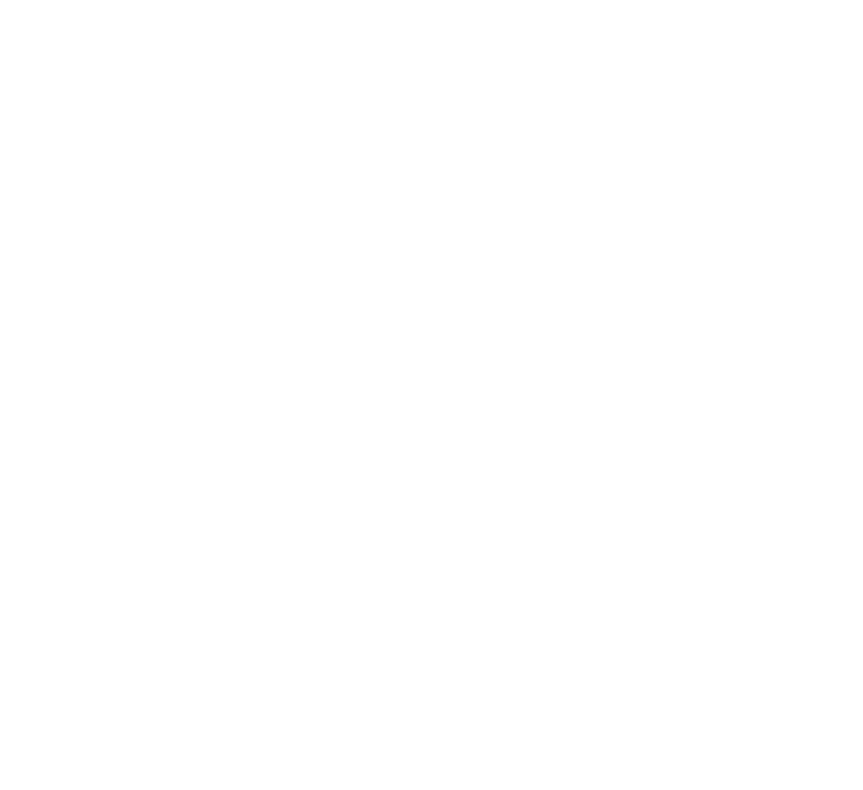
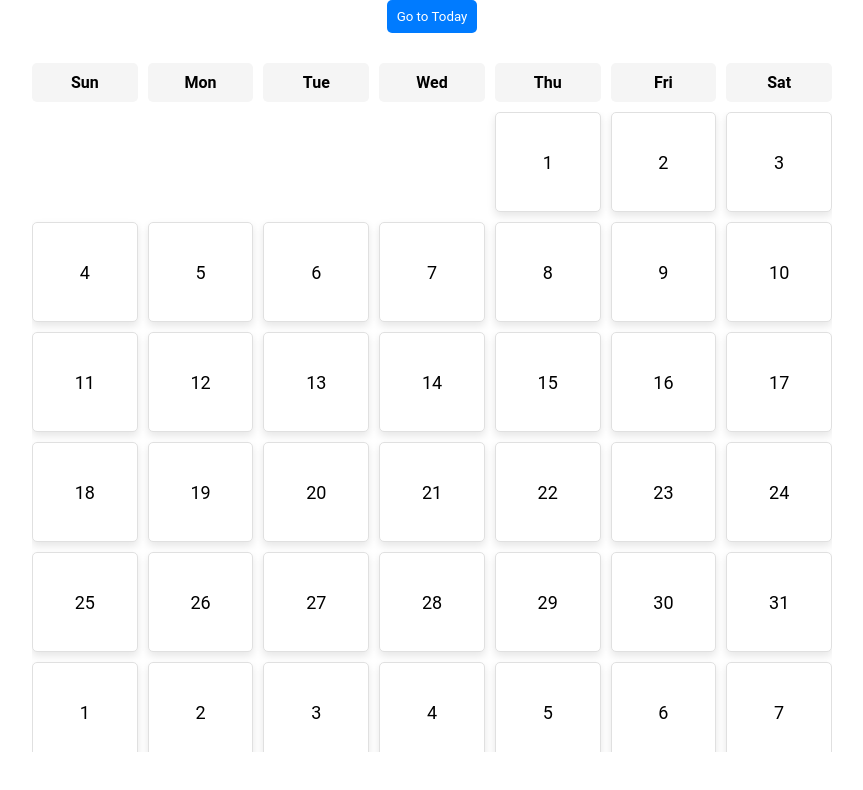
Before and after one commit to Irishwolf13/calApp2, a React (Vite) app: page /cal in a window 1280 px wide. Shown: the top 790 px of the page, without its empty margins (208-1071 px from the left). Built offline with nearby package versions, Linux system fonts and the light colour scheme.

Commit message:
Initial commit

```diff
--- a/package.json
+++ b/package.json
@@ -23,6 +23,7 @@
     "@types/react-router-dom": "^5.3.3",
     "ionicons": "^7.0.0",
     "react": "^18.2.0",
+    "react-calendar": "^5.0.0",
     "react-dom": "^18.2.0",
     "react-router": "^5.3.4",
     "react-router-dom": "^5.3.4"
--- a/src/App.tsx
+++ b/src/App.tsx
@@ -32,6 +32,7 @@
 
 /* Theme variables */
 import './theme/variables.css';
+import InfiniteScrollCalendar from './pages/InfiniteScrollCalendar';
 
 setupIonicReact();
 
@@ -39,8 +40,11 @@
   <IonApp>
     <IonReactRouter>
       <IonRouterOutlet>
-        <Route exact path="/home">
+      <Route exact path="/home">
           <Home />
+        </Route>
+        <Route exact path="/cal">
+          <InfiniteScrollCalendar />
         </Route>
         <Route exact path="/">
           <Redirect to="/home" />
--- a/src/components/ExploreContainer.css
+++ /dev/null
@@ -1,24 +0,0 @@
-#container {
-  text-align: center;
-  position: absolute;
-  left: 0;
-  right: 0;
-  top: 50%;
-  transform: translateY(-50%);
-}
-
-#container strong {
-  font-size: 20px;
-  line-height: 26px;
-}
-
-#container p {
-  font-size: 16px;
-  line-height: 22px;
-  color: #8c8c8c;
-  margin: 0;
-}
-
-#container a {
-  text-decoration: none;
-}
--- a/src/components/ExploreContainer.tsx
+++ /dev/null
@@ -1,14 +0,0 @@
-import './ExploreContainer.css';
-
-interface ContainerProps { }
-
-const ExploreContainer: React.FC<ContainerProps> = () => {
-  return (
-    <div id="container">
-      <strong>Ready to create an app?</strong>
-      <p>Start with Ionic <a target="_blank" rel="noopener noreferrer" href="https://ionicframework.com/docs/components">UI Components</a></p>
-    </div>
-  );
-};
-
-export default ExploreContainer;
--- a/src/pages/Home.tsx
+++ b/src/pages/Home.tsx
@@ -1,5 +1,4 @@
-import { IonContent, IonHeader, IonPage, IonTitle, IonToolbar } from '@ionic/react';
-import ExploreContainer from '../components/ExploreContainer';
+import { IonButton, IonContent, IonHeader, IonPage, IonTitle, IonToolbar } from '@ionic/react';
 import './Home.css';
 
 const Home: React.FC = () => {
@@ -16,7 +15,7 @@
             <IonTitle size="large">Blank</IonTitle>
           </IonToolbar>
         </IonHeader>
-        <ExploreContainer />
+        <IonButton>Frank</IonButton>
       </IonContent>
     </IonPage>
   );
--- /dev/null
+++ b/src/pages/InfiniteScrollCalendar.css
@@ -0,0 +1,131 @@
+.calendar-page {
+  display: flex;
+  flex-direction: column;
+  align-items: center;
+  height: 100vh;
+}
+
+.month-year {
+  position: sticky;
+  top: 0;
+  background-color: #ffffff;
+  color: black;
+  padding: 10px 0;
+  font-size: 20px;
+  font-weight: bold;
+  z-index: 1;
+}
+
+.week-header {
+  display: grid;
+  grid-template-columns: repeat(7, 1fr);
+  gap: 10px;
+  width: 90%;
+  max-width: 800px;
+  text-align: center;
+  font-weight: bold;
+  color: black;
+  margin-bottom: 10px;
+}
+
+.week-day {
+  background-color: #f5f5f5;
+  padding: 10px;
+  border-radius: 5px;
+}
+
+.calendar-grid {
+  display: grid;
+  grid-template-columns: repeat(7, 1fr); /* 7 columns for days + 1 column for month label */
+  gap: 10px;
+  width: 90%;
+  max-width: 800px;
+  height: 80vh;
+  overflow-y: auto;
+}
+
+.calendar-cell {
+  display: flex;
+  justify-content: center;
+  align-items: center;
+  background-color: white;
+  border: 1px solid #e0e0e0;
+  border-radius: 5px;
+  font-size: 18px;
+  box-shadow: 0 4px 8px rgba(0, 0, 0, 0.1);
+  height: 100px;
+  text-align: center;
+  color: black;
+  transition: background-color 0.3s;
+}
+
+.calendar-cell:hover {
+  background-color: #f0f0f0;
+}
+
+.current-day {
+  background-color: #4caf50 !important;
+  color: white !important;
+}
+
+.month-label {
+  display: flex;
+  justify-content: center;
+  align-items: center;
+  font-weight: bold;
+  color: black;
+  background-color: white;
+  border: 1px solid #e0e0e0;
+  border-radius: 5px;
+  box-shadow: 0 4px 8px rgba(0, 0, 0, 0.1);
+  height: 100px;
+  text-align: center;
+  grid-column-start: 8; /* Ensure the label always appears in the 8th column */
+}
+
+.empty-cell {
+  background-color: transparent;
+  border: none;
+  box-shadow: none;
+}
+
+.scroll-to-today-button {
+  margin-bottom: 10px;
+  padding: 10px;
+  background-color: #007bff;
+  color: white;
+  border: none;
+  border-radius: 5px;
+  cursor: pointer;
+}
+
+.scroll-to-today-button:hover {
+  background-color: #0056b3;
+}
+
+.calendar-page {
+  position: relative;
+}
+
+.loading-overlay {
+  position: absolute;
+  top: 0;
+  left: 0;
+  right: 0;
+  bottom: 0;
+  background: rgb(98, 153, 255);
+  display: flex;
+  align-items: center;
+  justify-content: center;
+  z-index: 1000;
+  transition: opacity 0.25s ease-out; /* Fade-out transition */
+}
+
+.fade-out {
+  opacity: 0; /* Faded out state */
+}
+
+.loading-spinner {
+  font-size: 1.5em;
+  color: #ffffff;
+}
--- /dev/null
+++ b/src/pages/InfiniteScrollCalendar.tsx
@@ -0,0 +1,194 @@
+import React, { useState, useEffect, useRef, useLayoutEffect } from 'react';
+import './InfiniteScrollCalendar.css';
+
+const InfiniteScrollCalendar: React.FC = () => {
+  const [dates, setDates] = useState<{ date: Date; key: string }[]>([]);
+  const calendarRef = useRef<HTMLDivElement>(null);
+  const [currentMonthYear, setCurrentMonthYear] = useState<string>('');
+  const [isLoading, setIsLoading] = useState(true); // Manage loading state
+  const [fadeOut, setFadeOut] = useState(false); // Manage fade-out state
+
+  useEffect(() => {
+    const initialDates = generateInitialDates();
+    setDates(initialDates);
+
+    // Set timeout to start fade-out effect after 1 second
+    const loadingTimeout = setTimeout(() => {
+      setFadeOut(true);
+      // Remove loading screen after fade-out duration (e.g., 500ms)
+      setTimeout(() => {
+        setIsLoading(false);
+      }, 250);
+    }, 500);
+
+    return () => clearTimeout(loadingTimeout);
+  }, []);
+
+  useLayoutEffect(() => {
+    if (dates.length) {
+      updateCurrentMonthYear();
+      if (isLoading == true) {
+        scrollHalfwayDown();
+      }
+    }
+  }, [dates]);
+
+  const generateInitialDates = (): { date: Date; key: string }[] => {
+    const today = new Date();
+    return generateDatesWithinRange(new Date(today.getFullYear(), today.getMonth() - 1, 1), new Date(today.getFullYear(), today.getMonth() + 2, 0));
+  };
+
+  const generateDatesWithinRange = (startDate: Date, endDate: Date): { date: Date; key: string }[] => {
+    const datesList: { date: Date; key: string }[] = [];
+    const currentDate = new Date(startDate);
+
+    while (currentDate <= endDate) {
+      datesList.push({
+        date: new Date(currentDate),
+        key: `${currentDate.getFullYear()}-${currentDate.getMonth() + 1}-${currentDate.getDate()}`,
+      });
+
+      currentDate.setDate(currentDate.getDate() + 1);
+    }
+
+    return datesList;
+  };
+
+  const handleScroll = () => {
+    if (!calendarRef.current) return;
+
+    const { scrollTop, clientHeight, scrollHeight } = calendarRef.current;
+    const threshold = 100; // Preload when within 100px of the top or bottom
+
+    updateCurrentMonthYear();
+
+    if (scrollTop < threshold) {
+      preloadPreviousDates();
+    } else if (scrollTop + clientHeight > scrollHeight - threshold) {
+      preloadNextDates();
+    }
+  };
+
+  const updateCurrentMonthYear = () => {
+    if (!calendarRef.current) return;
+    const offset = 30; // The offset value in pixels
+
+    const calendarRect = calendarRef.current.getBoundingClientRect();
+    if (!calendarRect) return; // Ensure calendarRect is valid
+
+    const firstVisibleDate = dates.find(dateObj => {
+      const element = document.getElementById(dateObj.key);
+      if (element) {
+        const rect = element.getBoundingClientRect();
+        return rect.top >= calendarRect.top + offset;
+      }
+      return false;
+    });
+
+    if (firstVisibleDate) {
+      const date = firstVisibleDate.date;
+      const month = date.toLocaleString('default', { month: 'long' });
+      const year = date.getFullYear();
+      setCurrentMonthYear(`${month} ${year}`);
+    }
+  };
+
+  const preloadPreviousDates = () => {
+    if (dates.length === 0) return;
+    const firstDate = dates[0].date;
+    const newStartDate = new Date(firstDate.getFullYear(), firstDate.getMonth() - 1, 1);
+    const newEndDate = new Date(firstDate.getFullYear(), firstDate.getMonth(), 0);
+    const newDates = generateDatesWithinRange(newStartDate, newEndDate);
+
+    setDates(prev => [...newDates, ...prev]);
+  };
+
+  const preloadNextDates = () => {
+    if (dates.length === 0) return;
+    const lastDate = dates[dates.length - 1].date;
+    const newStartDate = new Date(lastDate.getFullYear(), lastDate.getMonth() + 1, 1);
+    const newEndDate = new Date(lastDate.getFullYear(), lastDate.getMonth() + 2, 0);
+    const newDates = generateDatesWithinRange(newStartDate, newEndDate);
+
+    setDates(prev => [...prev, ...newDates]);
+  };
+
+  const scrollToToday = () => {
+    if (calendarRef.current) {
+      const todayElement = calendarRef.current.querySelector('.current-day');
+      if (todayElement) {
+        const todayTop = todayElement.getBoundingClientRect().top;
+        const calendarTop = calendarRef.current.getBoundingClientRect().top;
+
+        const offset = todayTop - calendarTop - (calendarRef.current.clientHeight / 2) + (todayElement.clientHeight / 2);
+
+        calendarRef.current.scrollTo({
+          top: calendarRef.current.scrollTop + offset,
+          behavior: 'smooth',
+        });
+      } else {
+        console.log("Today's date element not found");
+      }
+    }
+  };
+
+  const scrollHalfwayDown = () => {
+    if (calendarRef.current) {
+      const scrollHeight = calendarRef.current.scrollHeight;
+      const middlePosition = scrollHeight / 2;
+
+      calendarRef.current.scrollTo({
+        top: middlePosition,
+        behavior: 'smooth'
+      });
+    }
+  };
+
+  const renderCalendarCell = ({ date, key }: { date: Date; key: string }) => {
+    const dayOfWeek = date.getDay();
+    const isCurrentDay =
+      date.getDate() === new Date().getDate() &&
+      date.getMonth() === new Date().getMonth() &&
+      date.getFullYear() === new Date().getFullYear();
+    const style = {
+      gridColumnStart: dayOfWeek + 1,
+    };
+
+    return (
+      <div
+        key={key}
+        id={key}
+        className={`calendar-cell ${isCurrentDay ? 'current-day' : ''}`}
+        style={style}
+      >
+        {!isNaN(date.getDate()) ? date.getDate() : ''}
+      </div>
+    );
+  };
+
+  const daysOfWeek = ['Sun', 'Mon', 'Tue', 'Wed', 'Thu', 'Fri', 'Sat'];
+
+  return (
+    <div className="calendar-page">
+      {isLoading && (
+        <div className={`loading-overlay ${fadeOut ? 'fade-out' : ''}`}>
+          <div className="loading-spinner">Loading...</div>
+        </div>
+      )}
+      <button onClick={scrollToToday} className="scroll-to-today-button">Go to Today</button>
+      <div className="month-year">{currentMonthYear}</div>
+      <div className="week-header">
+        {daysOfWeek.map((day, index) => (
+          <div key={index} className="week-day">
+            {day}
+          </div>
+        ))}
+      </div>
+      <div ref={calendarRef} className="calendar-grid" onScroll={handleScroll}>
+        {dates.map(renderCalendarCell)}
+      </div>
+    </div>
+  );
+};
+
+export default InfiniteScrollCalendar;
```
Also changed, not shown: 1 other file (tests, documents, lock files or other folders).
